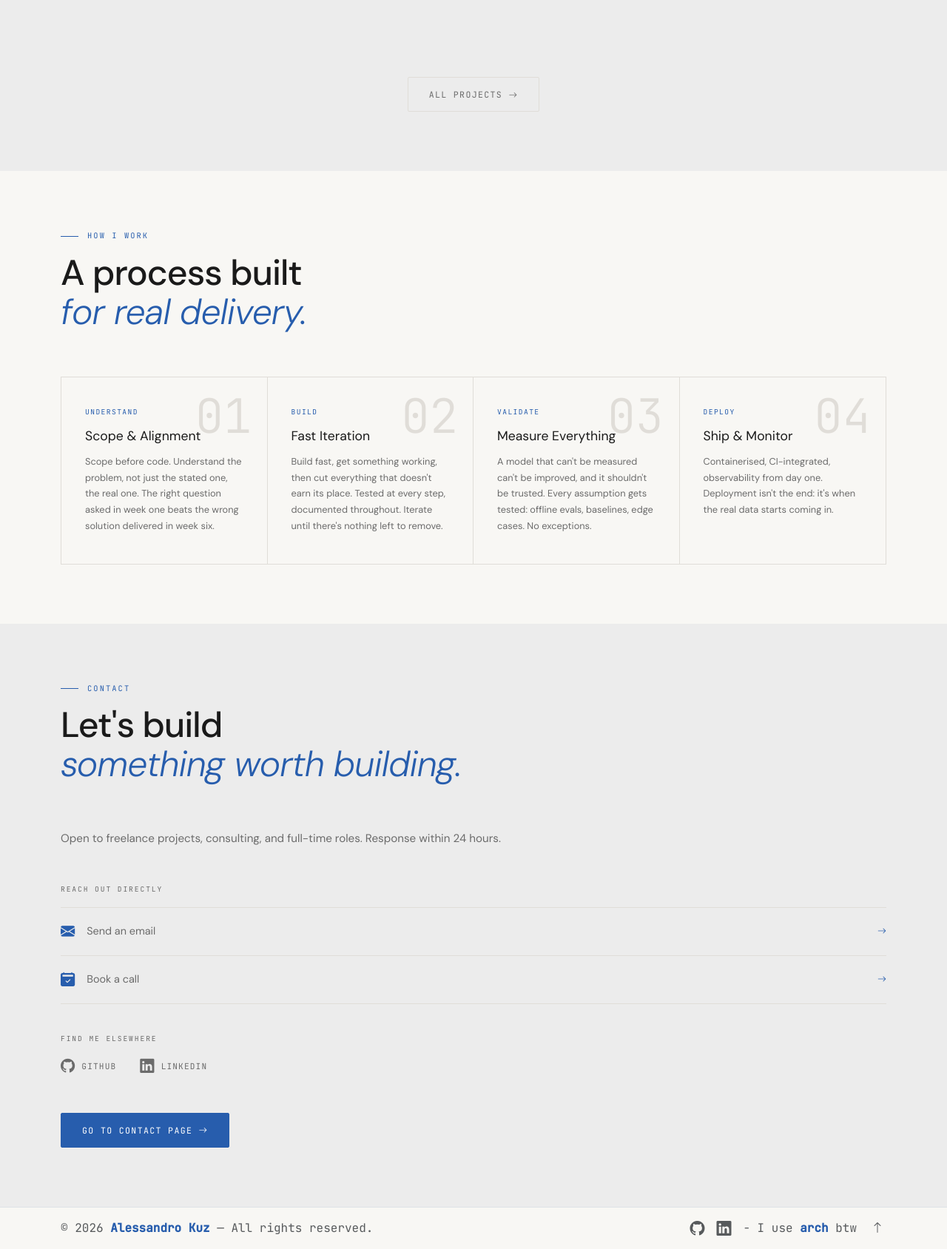
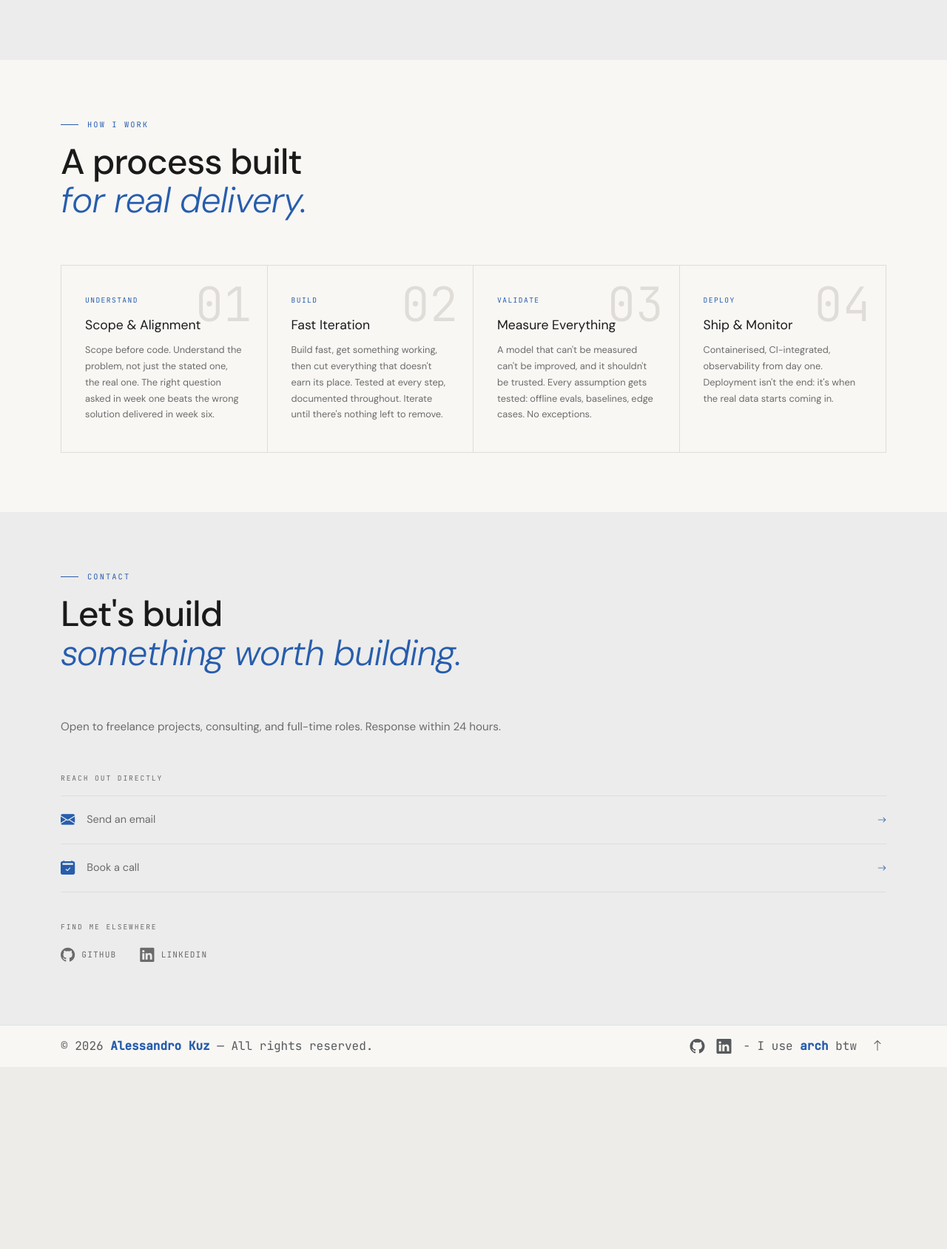
Before and after one commit to AlessandroKuz/personalhub, a Django app: page /en/ in a window 1280 px wide. Shown: the part 3967-5655 px from the top of the page at 74% size. After the commit the page ends 5391 px from the top, so only its background shows below. Run offline with Django 5.2, Linux system fonts and the light colour scheme; style sheets or scripts are compiled from the project's sources; some libraries are stand-ins or nearby versions.

Commit message:
feat: rework site for single-page release

```diff
--- a/apps/core/templates/core/home.html
+++ b/apps/core/templates/core/home.html
@@ -151,11 +151,13 @@
             I was born and raised in Italy to Ukrainian parents, which probably explains the six languages and my fascination with cultures, history and communication.
           {% endblocktrans %}
         </p>
-        <a href="{% url 'core:about' %}"
+        {% comment %}
+        <a href="#about"
            class="btn btn-ghost mt-2">
           {% trans "Read more" %}
           <i class="bi bi-arrow-right"></i>
         </a>
+        {% endcomment %}
 
       </div>
 
@@ -188,7 +190,7 @@
     <div class="skills-cols reveal reveal-delay-2">
 
       {# Column 1: Data Science #}
-      <a href="{% url 'core:work' %}#data-science" class="skill-col">
+      <a href="#work" class="skill-col">
         <span class="skill-view-link">
           {% trans "View" %}
           <i class="bi bi-box-arrow-up-right"></i>
@@ -214,7 +216,7 @@
       </a>
 
       {# Column 2: ML / AI #}
-      <a href="{% url 'core:work' %}#ml-ai" class="skill-col">
+      <a href="#work" class="skill-col">
         <span class="skill-view-link">
           {% trans "View" %}
           <i class="bi bi-box-arrow-up-right"></i>
@@ -239,7 +241,7 @@
       </a>
 
       {# Column 3: Backend / Web #}
-      <a href="{% url 'core:work' %}#backend-devops" class="skill-col">
+      <a href="#work" class="skill-col">
         <span class="skill-view-link">
           {% trans "View" %}
           <i class="bi bi-box-arrow-up-right"></i>
@@ -271,12 +273,16 @@
 
     {# CTA to full work page #}
     <div class="text-center mt-5 reveal reveal-delay-3">
-      <a href="{% url 'core:work' %}" class="btn btn-ghost">
-        {% trans "See full CV" %}
+      <a
+        href="{% static "CV-AlessandroKuz.pdf" %}"
+        target="_blank"
+        rel="noopener noreferrer"
+        class="btn btn-ghost">
+        <i class="bi bi-file-earmark-pdf-fill"></i>
+        {% trans "see full cv" %}
         <i class="bi bi-arrow-right"></i>
       </a>
     </div>
-
 
   </div>
 </section>
@@ -429,6 +435,7 @@
 
     </div>
 
+    {% comment %}
     {# CTA to full projects page #}
     <div class="text-center mt-5 reveal reveal-delay-3">
       {# TODO - RESOLVE LINK TO ACTUAL PROJECTS PAGE #}
@@ -437,6 +444,7 @@
         <i class="bi bi-arrow-right"></i>
       </a>
     </div>
+    {% endcomment %}
 
   </div>
 </section>
@@ -589,6 +597,7 @@
       </div>
     </div>
 
+    {% comment %}
     {# CTA to full contact page #}
     <div class="mt-5 reveal reveal-delay-4">
       <a href="{% url 'core:contact' %}" class="btn btn-primary">
@@ -596,6 +605,7 @@
         <i class="bi bi-arrow-right"></i>
       </a>
     </div>
+    {% endcomment %}
 
   </div>
 </section>
--- a/templates/base.html
+++ b/templates/base.html
@@ -63,9 +63,6 @@
 
     <!-- Base CSS -->
     <link rel="stylesheet" href="{% static 'css/main.css' %}">
-
-    <!-- CSRF token for HTMX requests -->
-    <meta name="csrf-token" content="{{ csrf_token }}">
 
     <!-- Extra CSS -->
     {% block extra_css %}{% endblock extra_css %}
--- a/templates/components/_nav.html
+++ b/templates/components/_nav.html
@@ -83,39 +83,19 @@
     <div class="collapse navbar-collapse" id="navbarContent">
       <ul class="navbar-nav gap-lg-1 py-2 py-lg-0 font-monospace text-uppercase letter-spacing-1">
         <li class="nav-item">
-          <a class="nav-link small {% if request.resolver_match.url_name == 'home' %}active{% endif %}"
-             href="{% url 'core:home' %}"
-             {% if request.resolver_match.url_name == 'home' %}aria-current="page"{% endif %}>
-            Home
-          </a>
+          <a class="nav-link small active" href="#">Home</a>
         </li>
         <li class="nav-item">
-          <a class="nav-link small {% if request.resolver_match.url_name == 'about' %}active{% endif %}"
-             href="{% url 'core:about' %}"
-             {% if request.resolver_match.url_name == 'about' %}aria-current="page"{% endif %}>
-            {% trans "About" %}
-          </a>
+          <a class="nav-link small" href="#about">About</a>
         </li>
         <li class="nav-item">
-          <a class="nav-link small {% if request.resolver_match.url_name == 'work' %}active{% endif %}"
-             href="{% url 'core:work' %}"
-             {% if request.resolver_match.url_name == 'work' %}aria-current="page"{% endif %}>
-            {% trans "Work" %}
-          </a>
+          <a class="nav-link small" href="#work">Work</a>
         </li>
         <li class="nav-item">
-          <a class="nav-link small {% if request.resolver_match.url_name == 'projects' %}active{% endif %}"
-             href="{% if request.resolver_match.url_name == 'home' %}#projects{% else %}{% url 'core:home' %}#projects{% endif %}"
-             {% if request.resolver_match.url_name == 'projects' %}aria-current="page"{% endif %}>
-            {% trans "Projects" %}
-          </a>
+          <a class="nav-link small" href="#projects">Projects</a>
         </li>
         <li class="nav-item">
-          <a class="nav-link small {% if request.resolver_match.url_name == 'contact' %}active{% endif %}"
-             href="{% url 'core:contact' %}"
-             {% if request.resolver_match.url_name == 'contact' %}aria-current="page"{% endif %}>
-            {% trans "Contact" %}
-          </a>
+          <a class="nav-link small" href="#contact">Contact</a>
         </li>
 
       </ul>
```
Also changed, not shown: 1 other file.
